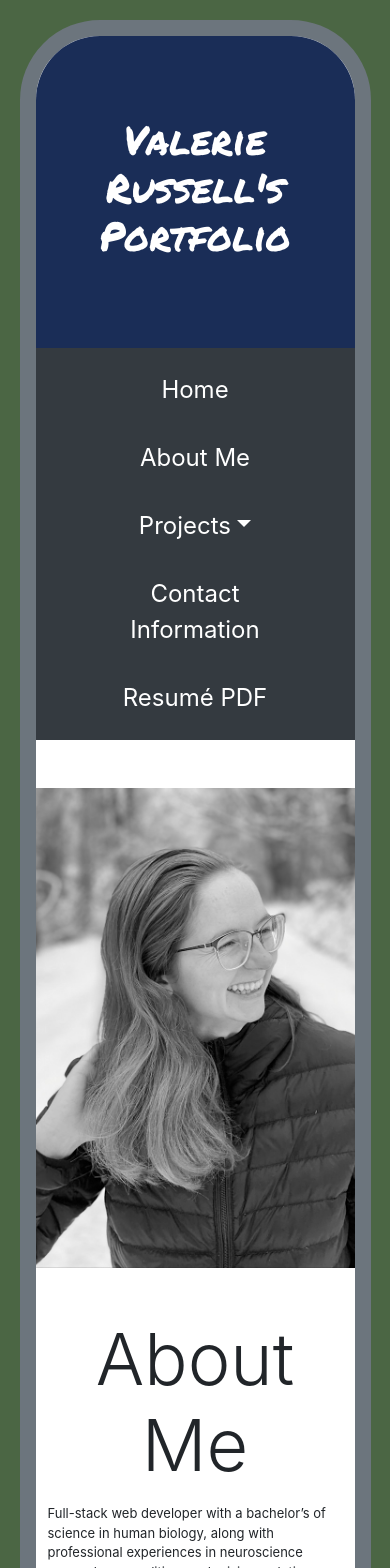
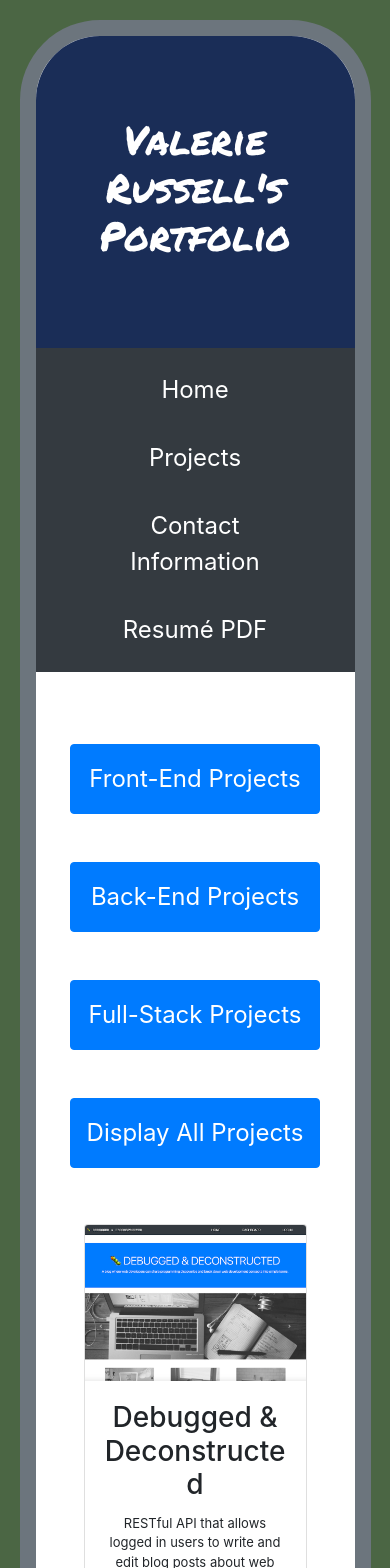
Before and after one commit to vruss14/react-portfolio, a React (Create React App) app: page /projects in a window 390 px wide. Shown: the top 1568 px of the page. Built offline with nearby package versions, Linux system fonts and the light colour scheme.

Commit message:
utilized react-router-dom and created buttons to filter projects

```diff
--- a/package.json
+++ b/package.json
@@ -9,6 +9,7 @@
     "bootstrap": "^4.6.0",
     "react": "^17.0.2",
     "react-dom": "^17.0.2",
+    "react-router-dom": "^5.2.0",
     "react-scripts": "4.0.3",
     "web-vitals": "^1.1.2"
   },
--- a/public/style.css
+++ b/public/style.css
@@ -117,6 +117,14 @@ nav li:hover {
     background-color: var(--olive);
 }
 
+#project-btn-container {
+    margin-bottom: 2rem;
+}
+
+#front-end-btn, #back-end-btn, #full-stack-btn, #display-all-btn {
+    font-size: 1.5rem;
+}
+
 /* Styling for the footer */
 
 #contact-info {
@@ -127,6 +135,7 @@ nav li:hover {
     text-align: center;
     font-size: 5rem;
     display: flex;
+    clear: both;
     justify-content: center;
 }
 
@@ -224,10 +233,6 @@ nav li:hover {
         font-size: 3rem;
     }
 
-    .display-4 {
-        font-size: 1.65rem;
-    }
-
     .custom-wrapper {
         width: 100%;
     }
@@ -249,6 +254,12 @@ nav li:hover {
 
     .project {
         background-size: 100%;
+    }
+
+    #project-btn-container {
+        flex-direction: column;
+        margin-top: 2rem;
+        margin-bottom: 2rem;
     }
 
     .custom-size {
@@ -280,10 +291,6 @@ nav li:hover {
         font-size: 2rem;
     }
 
-    .display-4 {
-        font-size: 0.85rem;
-    }
-
     #about-me p {
         padding-left: 0.75rem;
         padding-right: 0.75rem;
--- a/src/App.js
+++ b/src/App.js
@@ -1,9 +1,12 @@
 import React, { Component } from "react";
+import { BrowserRouter as Router, Route, Switch } from "react-router-dom";
+
 import ContentContainer from "./components/ContentContainer";
 import Header from "./components/Header";
 import Main from "./components/Main";
 import About from "./components/About";
 import Project from "./components/Project";
+import ProjectButtons from "./components/ProjectButtons";
 import projects from "./utils/Projects";
 import Footer from "./components/Footer"
 import Small from "./components/Small"
@@ -11,20 +14,60 @@ import ProjectContainer from "./components/ProjectContainer";
 
 class App extends Component {
   state = {
-    projects
+    projects: projects,
+    filteredProjects: projects
   };
+
+  filterProjects = (event) => {
+
+    let filtered;
+
+    if(event === "front-end") {
+      filtered = this.state.projects.filter(project => project.type === "front-end");
+      this.setState({ filteredProjects: filtered });
+
+    } else if (event === "back-end") {
+      filtered = this.state.projects.filter(project => project.type === "back-end");
+      this.setState({ filteredProjects: filtered });
+    } else if (event === "full-stack") {
+      filtered = this.state.projects.filter(project => project.type === "full-stack");
+      this.setState({ filteredProjects: filtered });
+    } else if (event === "display-all") {
+      this.setState({ filteredProjects: projects });
+    }
+
+    return this.state.filteredProjects
+
+  }
 
   render() {
     return (
+
+      <Router>
         <div>
+          <Switch>
+
+            <Route exact path={["/", "/home"]}>
               <ContentContainer>
               <Header />
               <Main>
                 <About />
+              </Main>
+              <Footer />
+              </ContentContainer>
+              <Small />
+            </Route>
 
+            <Route exact path={["/projects", "/front-end-projects", "/back-end-projects", "/full-stack-projects"]}>
+              <ContentContainer>
+              <Header />
+              <Main>
              <ProjectContainer>
+               <ProjectButtons
+                  filterProjects={this.filterProjects}
+                />
 
-                {this.state.projects.map(project => (
+                {this.state.filteredProjects.map(project => (
 
                         <Project
                           id={project.id}
@@ -35,6 +78,7 @@ class App extends Component {
                           description={project.description}
                           deployed_url={project.deployed_url}
                           repo_url={project.repo_url}
+                          type={project.type}
                         />
                       ))}
 
@@ -44,31 +88,13 @@ class App extends Component {
               <Footer />
               </ContentContainer>
               <Small />
+            </Route>
+
+          </Switch>
         </div>
-
+    </Router>
     );
   }
 }
 
 export default App;
-
-// function App() {
-//   return (
-//     <div>
-//       <ContentContainer>
-//         <Header />
-//         <Main>
-//           <About />
-//           <Project
-//             />
-//         </Main>
-//         <Footer />
-//       </ContentContainer>
-//       <Small />
-//     </div>
-
-
-//   );
-// }
-
-// export default App;
--- a/src/components/Header.js
+++ b/src/components/Header.js
@@ -12,12 +12,24 @@ function Header() {
                 <div id="navbarSupportedContent">
                     <ul className="navbar-nav" id="custom-navbar">
                         <li className="nav-item ml-5 mr-5">
-                            <a className="nav-link text-white" href="#">Home</a>
+                            <a className="nav-link text-white" href="/">Home</a>
                         </li>
                         <li className="nav-item ml-5 mr-5">
-                            <a className="nav-link text-white" href="#about-me">About Me</a>
+                            <a className="nav-link text-white" href="/projects">Projects</a>
                         </li>
-                        <li className="nav-item dropdown ml-5 mr-5">
+                        <li className="nav-item ml-5 mr-5">
+                            <a className="nav-link text-white" href="#contact-info">Contact Information</a>
+                        </li>
+                        <li className="nav-item ml-5 mr-5">
+                            <a className="nav-link text-white" href="/valerie-russell-technical-resume-may.pdf" target="_blank">Resumé PDF</a>
+                        </li>
+
+
+
+
+
+
+                        {/* <li className="nav-item dropdown ml-5 mr-5">
                             <a className="nav-link dropdown-toggle text-white" href="#" id="navbarDropdown" role="button"
                             data-toggle="dropdown" aria-haspopup="true" aria-expanded="false">Projects</a>
 
@@ -33,7 +45,7 @@ function Header() {
                         </li>
                         <li className="nav-item ml-5 mr-5">
                             <a className="nav-link text-white" href="/valerie-russell-technical-resume-may.pdf" target="_blank">Resumé PDF</a>
-                        </li>
+                        </li> */}
                     </ul>
                 </div>
             </nav>
--- a/src/components/Project.js
+++ b/src/components/Project.js
@@ -7,39 +7,27 @@ function Project(props) {
 
   if (props.deployed_url) {
     return (
-      <section id="completed-projects">
-
-        <div className = "custom-wrapper">
       <div className="card mb-5 ml-5 mr-5 custom-card">
         <img className="card-img-top" src={props.image} alt={props.alt} />
         <div className="card-body text-center">
-                  <h3 className="card-title display-4">{props.title}</h3>
+          <h3 className="card-title">{props.title}</h3>
           <p className="card-text">{props.description}</p>
-                  <a href={props.deployed_url} target= "_blank" rel = "noreferrer" className="btn btn-primary mb-3 custom-size custom-btn">Deployed Website</a>
-                  <a href={props.repo_url} target= "_blank" rel = "noreferrer" className="btn btn-primary mb-3 custom-size custom-btn">GitHub Repository</a>
+          <a href={props.deployed_url} target="_blank" rel="noreferrer" className="btn btn-primary mb-3 custom-size custom-btn">Deployed Website</a>
+          <a href={props.repo_url} target="_blank" rel="noreferrer" className="btn btn-primary mb-3 custom-size custom-btn">GitHub Repository</a>
         </div>
       </div>
-        </div>
-
-      </section>
     )
   }
 
   return (
-    <section id="completed-projects">
-
-      <div className = "custom-wrapper">
     <div className="card mb-5 ml-5 mr-5 custom-card">
       <img className="card-img-top" src={props.image} alt={props.alt} />
       <div className="card-body text-center">
-                <h3 className="card-title display-4">{props.title}</h3>
+        <h3 className="card-title">{props.title}</h3>
         <p className="card-text">{props.description}</p>
-                <a href={props.repo_url} target= "_blank" rel = "noreferrer" className="btn btn-primary mb-3 custom-size custom-btn">GitHub Repository</a>
+        <a href={props.repo_url} target="_blank" rel="noreferrer" className="btn btn-primary mb-3 custom-size custom-btn">GitHub Repository</a>
       </div>
     </div>
-      </div>
-
-    </section>
   )
 }
 
--- /dev/null
+++ b/src/components/ProjectButtons.js
@@ -0,0 +1,16 @@
+import React from "react";
+
+function ProjectButtons(props) {
+    return (
+        <div className="d-flex justify-content-center" id="project-btn-container">
+
+            <button onClick={() => props.filterProjects("front-end")} className="btn btn-primary custom-size custom-btn mt-4 mb-4 ml-3 mr-3 p-3 project-btn" id="front-end-btn">Front-End Projects</button>
+            <button onClick={() => props.filterProjects("back-end")} className="btn btn-primary custom-size custom-btn mt-4 mb-4 ml-3 mr-3 p-3 project-btn" id="back-end-btn">Back-End Projects</button>
+            <button onClick={() => props.filterProjects("full-stack")} className="btn btn-primary custom-size custom-btn mt-4 mb-4 ml-3 mr-3 p-3 project-btn" id="full-stack-btn">Full-Stack Projects</button>
+            <button onClick={() => props.filterProjects("display-all")} className="btn btn-primary custom-size custom-btn mt-4 mb-4 ml-3 mr-3 p-3 project-btn" id="display-all-btn">Display All Projects</button>
+
+        </div>
+    )
+}
+
+export default ProjectButtons;
--- a/src/components/ProjectContainer.js
+++ b/src/components/ProjectContainer.js
@@ -2,7 +2,7 @@ import React from "react";
 
 function ProjectContainer(props) {
     return (
-        <section id="completed-projects">{props.children}</section>
+        <section className="custom-wrapper" id="completed-projects">{props.children}</section>
     )
 }
 
--- a/src/utils/Projects.json
+++ b/src/utils/Projects.json
@@ -6,7 +6,8 @@
         "title": "Debugged & Deconstructed",
         "description": "RESTful API that allows logged in users to write and edit blog posts about web development.",
         "deployed_url": "https://debugged-and-deconstructed.herokuapp.com/",
-        "repo_url": "https://github.com/vruss14/web-development-blog"
+        "repo_url": "https://github.com/vruss14/web-development-blog",
+        "type": "full-stack"
     },
     {
         "id": 2,
@@ -15,7 +16,8 @@
         "title": "Space-E",
         "description": "RESTful API that fetches space-related data from several public third-party APIs to help users learn about space-related topics and upcoming events.",
         "deployed_url": "https://space-e.herokuapp.com/",
-        "repo_url": "https://github.com/bborumoore/space-e"
+        "repo_url": "https://github.com/bborumoore/space-e",
+        "type": "full-stack"
     },
     {
         "id": 3,
@@ -24,7 +26,8 @@
         "title": "DinGen",
         "description": "JavaScript-based dinner generator that leverages data from two public third-party APIs to help users plan meals and find new recipes.",
         "deployed_url": "https://ellisaissa.github.io/DinGen-Web/",
-        "repo_url": "https://github.com/ellisaissa/DinGen-Web"
+        "repo_url": "https://github.com/ellisaissa/DinGen-Web",
+        "type": "front-end"
     },
     {
         "id": 4,
@@ -33,7 +36,8 @@
         "title": "Coding Quiz",
         "description": "Tests junior developers on their front-end web development knowledge, and stores high scores locally.",
         "deployed_url": "https://vruss14.github.io/coding-quiz/",
-        "repo_url": "https://github.com/vruss14/coding-quiz"
+        "repo_url": "https://github.com/vruss14/coding-quiz",
+        "type": "front-end"
     },
     {
         "id": 5,
@@ -42,7 +46,8 @@
         "title": "E-Commerce Site",
         "description": "A functional back-end for an e-commerce site. Users can create, read, update, and delete product information as needed.",
         "deployed_url": null,
-        "repo_url": "https://github.com/vruss14/ecommerce"
+        "repo_url": "https://github.com/vruss14/ecommerce",
+        "type": "back-end"
     },
     {
         "id": 6,
@@ -51,6 +56,7 @@
         "title": "Employee Tracker",
         "description": "Simple CMS solution to view and modify basic employee data for an organization via the command line.",
         "deployed_url": null,
-        "repo_url": "https://github.com/vruss14/employee-tracker"
+        "repo_url": "https://github.com/vruss14/employee-tracker",
+        "type": "back-end"
     }
 ]
```
Also changed, not shown: 1 other file (tests, documents, lock files or other folders). Lines whose indentation alone changed are shown as unchanged.
